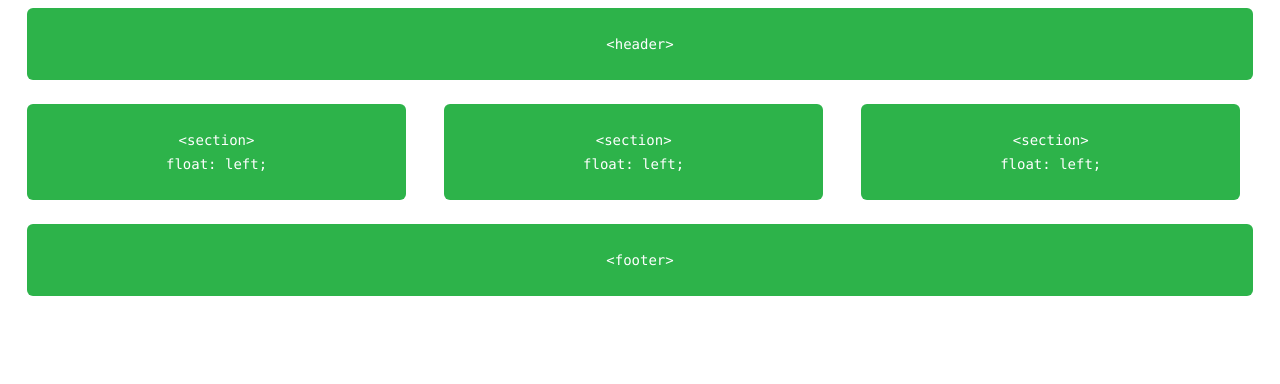
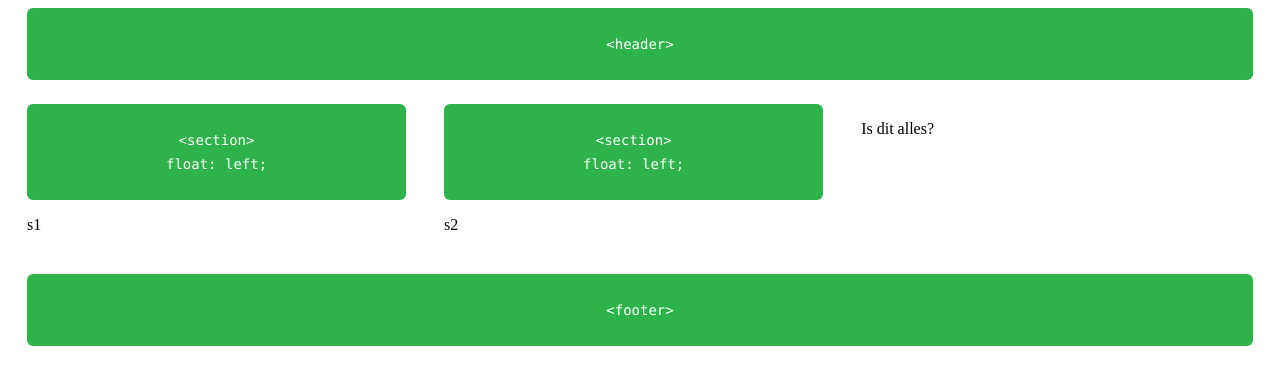
Before and after one commit to dinokat/zpeeters.github.io, a plain HTML site: page testshit.html in a window 1280 px wide. Drawn offline with Linux system fonts and the light colour scheme.

Commit message:
isditallestest

```diff
--- a/testshit.html
+++ b/testshit.html
@@ -34,14 +34,16 @@ footer {
 
 <section>
   <code>&#60;section&#62; <br> float: left;</code>
+  <p>s1</p>
 </section>
 
 <section>
   <code>&#60;section&#62; <br> float: left;</code>
+  <p>s2</p>
 </section>
 
 <section>
-  <code>&#60;section&#62; <br> float: left;</code>
+  <p>Is dit alles?</p>
 </section>
 
 <footer>
```
